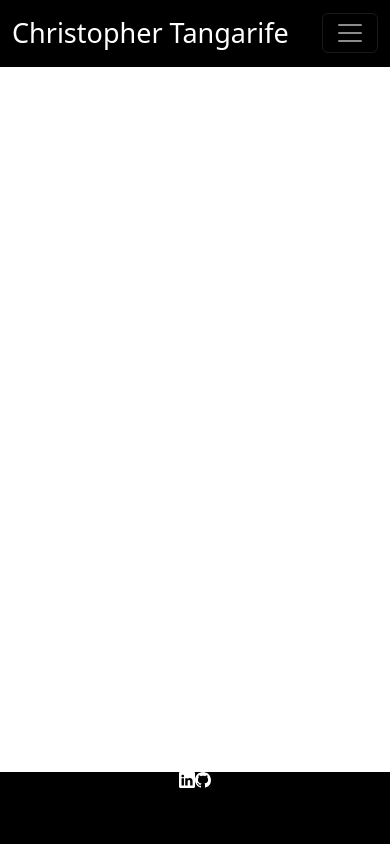
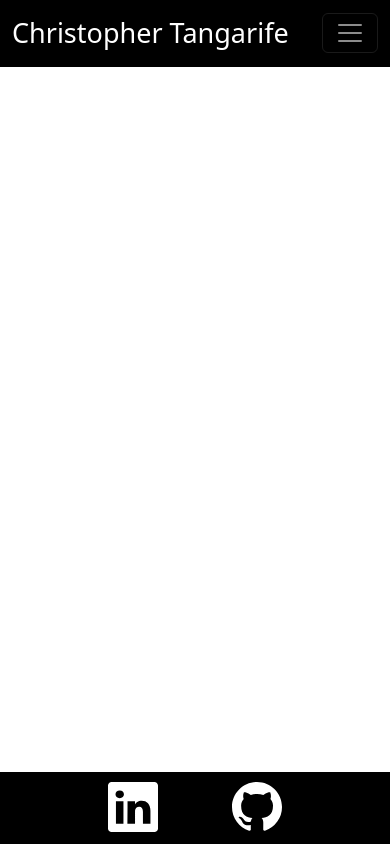
Before and after one commit to ChrisCodes54/my-portfolio, a React (Create React App) app: page / in a window 390 px wide. Built offline with nearby package versions, Linux system fonts and the light colour scheme.

Commit message:
added social icons into footer and is mobile responsive

```diff
--- a/src/components/Footer/index.js
+++ b/src/components/Footer/index.js
@@ -13,10 +13,10 @@ export default function Footer() {
         <footer id='footer'>
             <Container fluid >
                 <Row>
-                    <Col id='icon'>
-                        <Linkedin color='white' />
+                    <Col id='icons'>
+                        <Linkedin color='white' id='linkedin' size={50} />
 
-                        <Github color='white' />
+                        <Github color='white' id='github' size={50}  />
 
                     </Col>
 
--- a/src/components/Footer/style.css
+++ b/src/components/Footer/style.css
@@ -8,8 +8,15 @@
 }
 
 
-#icon {
+#icons {
         display: flex;
         align-items: center;
         justify-content: center;
+        margin-top: 10px;
+
 }
+
+#linkedin {
+        margin-right: 20%;
+
+}
```
